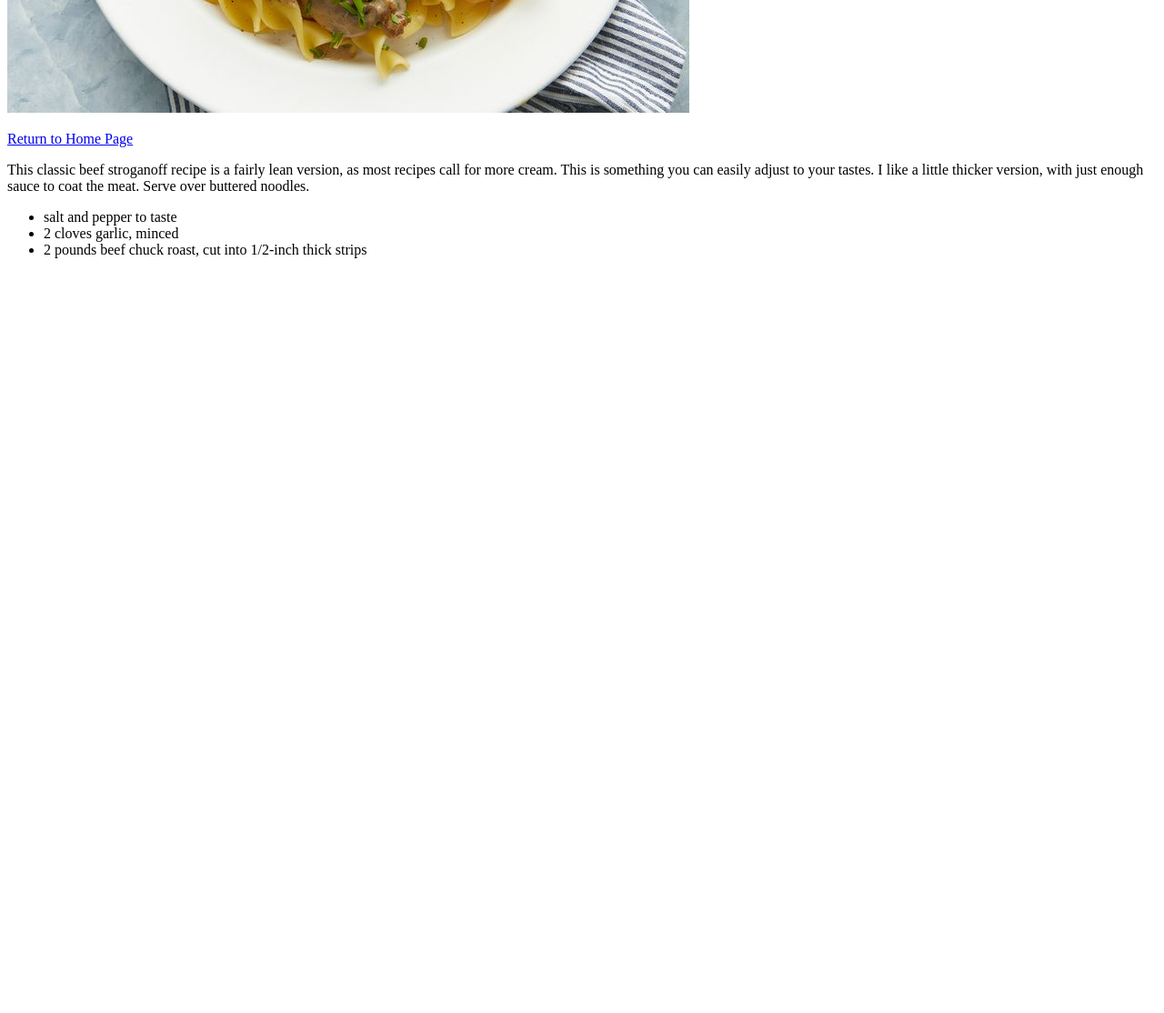
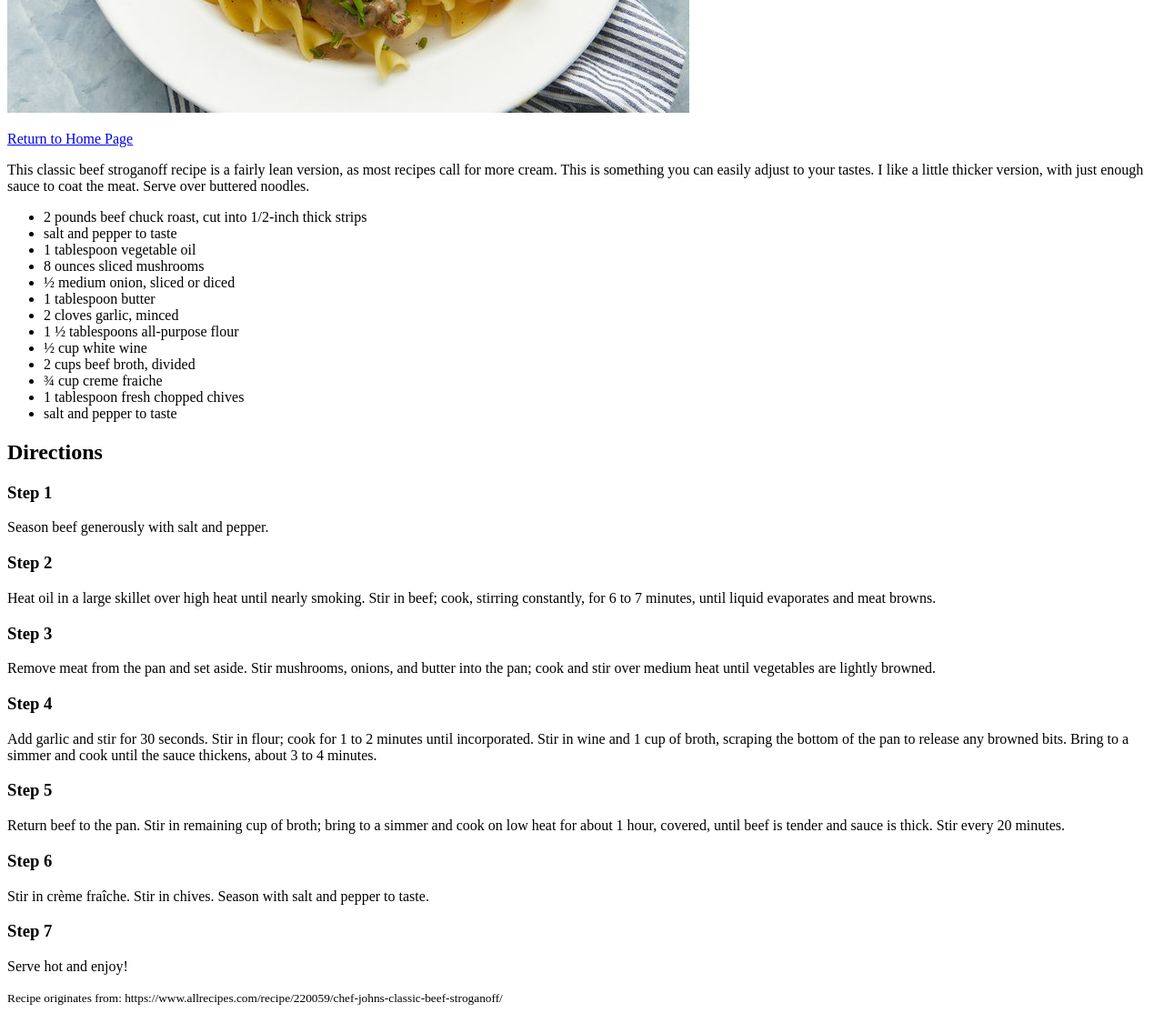
Before and after one commit to jonnyboy2424/odin-recipes, a plain HTML site: page recipes/stroganoff.html in a window 1280 px wide. Shown: the part 519-1633 px from the top of the page at 91% size. Before the commit the page ends 819 px from the top, so only its background shows below. Drawn offline with Linux system fonts and the light colour scheme.

Commit message:
Added more details to Beef Stroganoff

```diff
--- a/recipes/stroganoff.html
+++ b/recipes/stroganoff.html
@@ -19,10 +19,62 @@
         coat the meat. Serve over buttered noodles.
       </p>
       <ul>
+        <li>2 pounds beef chuck roast, cut into 1/2-inch thick strips</li>
+
         <li>salt and pepper to taste</li>
+
+        <li>1 tablespoon vegetable oil</li>
+        <li>8 ounces sliced mushrooms</li>
+        <li>½ medium onion, sliced or diced</li>
+        <li>1 tablespoon butter</li>
         <li>2 cloves garlic, minced</li>
-        <li>2 pounds beef chuck roast, cut into 1/2-inch thick strips</li>
+        <li>1 ½ tablespoons all-purpose flour</li>
+        <li>½ cup white wine</li>
+        <li>2 cups beef broth, divided</li>
+        <li>¾ cup creme fraiche</li>
+        <li>1 tablespoon fresh chopped chives</li>
+        <li>salt and pepper to taste</li>
       </ul>
+
+      <h2>Directions</h2>
+      <h3>Step 1</h3>
+      <p>Season beef generously with salt and pepper.</p>
+      <h3>Step 2</h3>
+      <p>
+        Heat oil in a large skillet over high heat until nearly smoking. Stir in
+        beef; cook, stirring constantly, for 6 to 7 minutes, until liquid
+        evaporates and meat browns.
+      </p>
+      <h3>Step 3</h3>
+      <p>
+        Remove meat from the pan and set aside. Stir mushrooms, onions, and
+        butter into the pan; cook and stir over medium heat until vegetables are
+        lightly browned.
+      </p>
+      <h3>Step 4</h3>
+      <p>
+        Add garlic and stir for 30 seconds. Stir in flour; cook for 1 to 2
+        minutes until incorporated. Stir in wine and 1 cup of broth, scraping
+        the bottom of the pan to release any browned bits. Bring to a simmer and
+        cook until the sauce thickens, about 3 to 4 minutes.
+      </p>
+      <h3>Step 5</h3>
+      <p>
+        Return beef to the pan. Stir in remaining cup of broth; bring to a
+        simmer and cook on low heat for about 1 hour, covered, until beef is
+        tender and sauce is thick. Stir every 20 minutes.
+      </p>
+      <h3>Step 6</h3>
+      <p>
+        Stir in crème fraîche. Stir in chives. Season with salt and pepper to
+        taste.
+      </p>
+      <h3>Step 7</h3>
+      <p>Serve hot and enjoy!</p>
+      <small>
+        Recipe originates from:
+        https://www.allrecipes.com/recipe/220059/chef-johns-classic-beef-stroganoff/
+      </small>
     </main>
   </body>
 </html>
```
